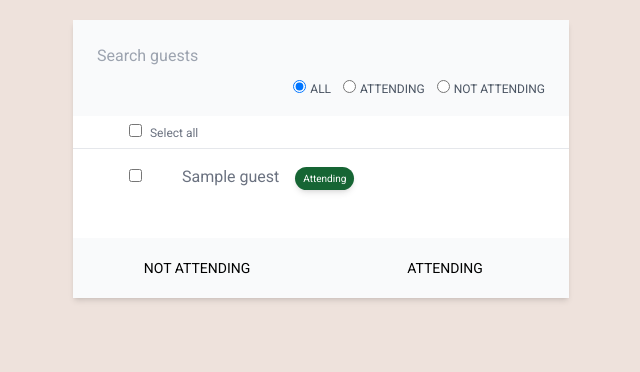
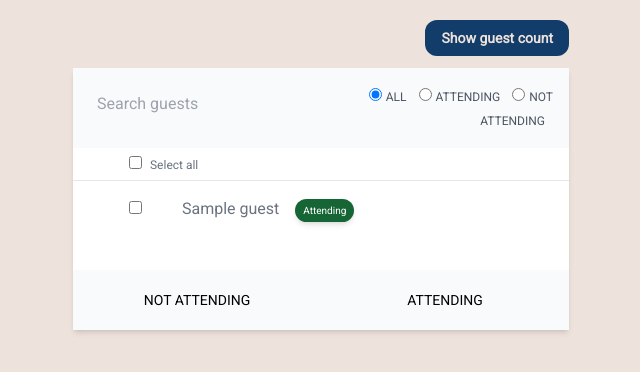
Before and after one commit to icodeunot/thad, a Django app: page /party/00000000-0000-0000-0000-000000000001/guests/ in a window 1280 px wide. Shown: the part 64-436 px from the top of the page, without its empty margins (319-959 px from the left). Run offline with Django 5.2, Linux system fonts and the light colour scheme; a user stored in the database is signed in; tables that the repository leaves empty hold one stand-in row (values such as "Sample post"); parts of the project's set-up code (start-up, migrations or seed data) failed here and were passed over.

Commit message:
Add Guest count

```diff
--- a/party/static/party/css/tailwind_output.css
+++ b/party/static/party/css/tailwind_output.css
@@ -706,6 +706,10 @@ video {
   margin-top: 1.25rem;
 }
 
+.mb-3{
+  margin-bottom: 0.75rem;
+}
+
 .block{
   display: block;
 }
@@ -831,6 +835,10 @@ video {
   border-radius: 0.75rem;
 }
 
+.rounded-md{
+  border-radius: 0.375rem;
+}
+
 .border{
   border-width: 1px;
 }
@@ -841,6 +849,10 @@ video {
 
 .border-b{
   border-bottom-width: 1px;
+}
+
+.border-solid{
+  border-style: solid;
 }
 
 .border-custom-blue{
@@ -942,6 +954,10 @@ video {
 
 .p-8{
   padding: 2rem;
+}
+
+.p-3{
+  padding: 0.75rem;
 }
 
 .px-2{
--- a/party/templates/party/guest_list/page_guest_list.html
+++ b/party/templates/party/guest_list/page_guest_list.html
@@ -1,13 +1,34 @@
 {% extends 'party/base.html' %}
 
 {% block content %}
+    <div class="w-2/5 min-w-fit m-auto text-right"
+         x-data="{ guest_count: false }"
+    >
+        <template x-teleport="#guest_list_container">
+            <div class="w-2/5 p-3 text-center border-custom-blue border-2 rounded-md border-solid bg-sky-200 mx-auto mt-3"
+                 x-show="guest_count"
+            >
+                <p class="text-custom-blue">{{ guests|length }} guest{{ guests|pluralize }} {{ guests|pluralize:"is,are" }} invited to the party.</p>
+                <p class="text-custom-blue">{{ attending_num }} guest{{ attending_num|pluralize }} {{ attending_num|pluralize:"is,are" }} attending the party.</p>
+            </div>
+        </template>
+
+        <button class="btn-default mb-3 text-sm"
+            x-on:click="guest_count = !guest_count"
+            x-text="guest_count ? 'Hide guest count' : 'Show guest count'"
+        >
+
+        </button>
+    </div>
+
+    <div id="guest_list_container">
             <div class="w-2/5 bg-white shadow-md m-auto">
                 <form
                     hx-post="{% url 'partial_filter_guests' party_id %}"
                     hx-trigger="keyup delay:500ms from:#guest_search, search, change from:#attending_filter"
                     hx-target="#guests"
                 >
-            <div class="bg-gray-50 p-4 grd grid-cols-2">
+                    <div class="bg-gray-50 p-4 grid grid-cols-2">
                         <div>
                             <input type="search"
                                 class="p-2 bg-transparent border-x-transparent border-t-transparent border-b-gray-400 focus:border-x-transparent focus:border-t-transparent focus:border-b-gray-600 focus:ring-0"
@@ -54,7 +75,6 @@
                 >
                     Not attending
                 </button>
-
                 <button class="p-5 uppercase text-sm"
                         type="button"
                         hx-put="{% url 'partial_mark_attending' party_id %}"
@@ -63,4 +83,5 @@
                 </button>
             </div>
         </div>
+    </div>
 {% endblock %}
--- a/party/views/guest_list_views.py
+++ b/party/views/guest_list_views.py
@@ -19,6 +19,8 @@ class GuestListPage(LoginRequiredMixin, ListView):
     def get_context_data(self, **kwargs):
         context = super().get_context_data(**kwargs)
         context["party_id"] = self.kwargs["party_uuid"]
+        context["attending_num"] = self.object_list.filter(attending=True).count()
+
         return context
 
 
```
Lines whose indentation alone changed are shown as unchanged.
